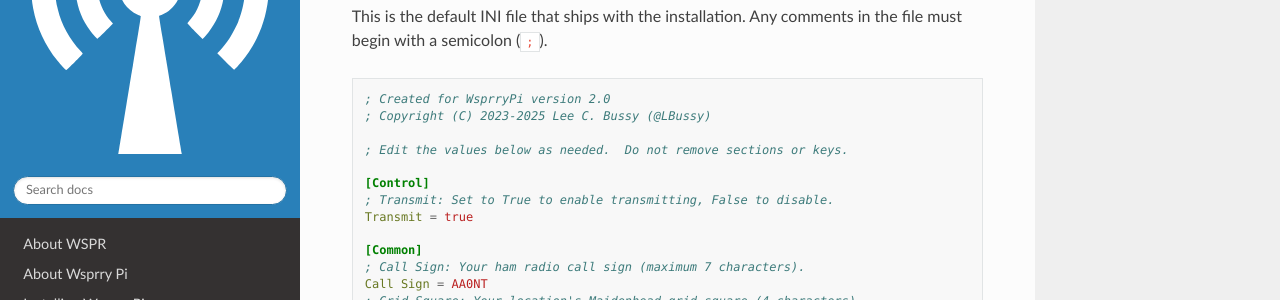
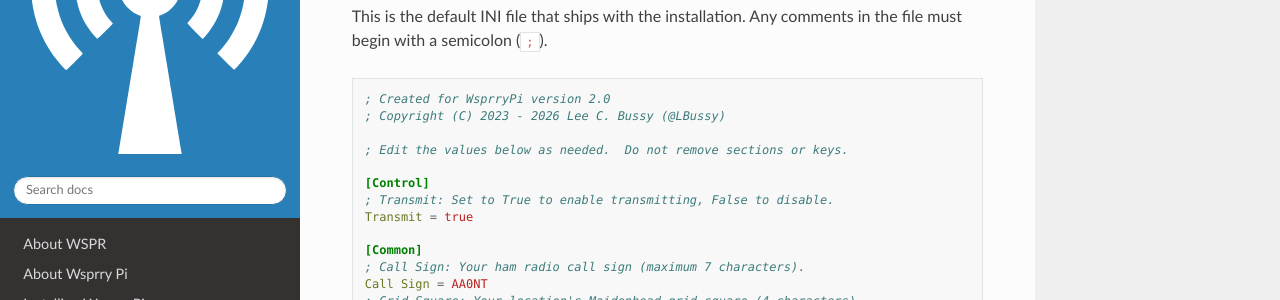
Before and after one commit to WsprryPi/.github, a Sphinx documentation site: the page built from docs/Advanced_Operations/index.md, in a window 1280 px wide and 900 px high, scrolled down 1716 px. Shown: the part 151-451 px from the top of the window. Built offline with Sphinx 7.4.7 and the Read the Docs theme 3.1.0, drawn with Linux system fonts in a browser that asks for light colours; some of the changed text lies outside the part shown.

Commit message:
Update for 2.1.6

````diff
--- a/docs/Advanced_Operations/index.md
+++ b/docs/Advanced_Operations/index.md
@@ -43,7 +43,7 @@ This is the default INI file that ships with the installation.  Any comments in
 
 ```ini
 ; Created for WsprryPi version 2.0
-; Copyright (C) 2023-2025 Lee C. Bussy (@LBussy)
+; Copyright (C) 2023 - 2026 Lee C. Bussy (@LBussy)
 
 ; Edit the values below as needed.  Do not remove sections or keys.
 
--- a/docs/conf.py
+++ b/docs/conf.py
@@ -21,7 +21,7 @@ import re
 # -- Project information -----------------------------------------------------
 
 project = u'Wsprry Pi'
-copyright = u'2023-2025, Lee C. Bussy (and others)'
+copyright = u'2023 - 2026, Lee C. Bussy (and others)'
 author = u'Lee C. Bussy (and others)'
 
 # The short X.Y version
````
